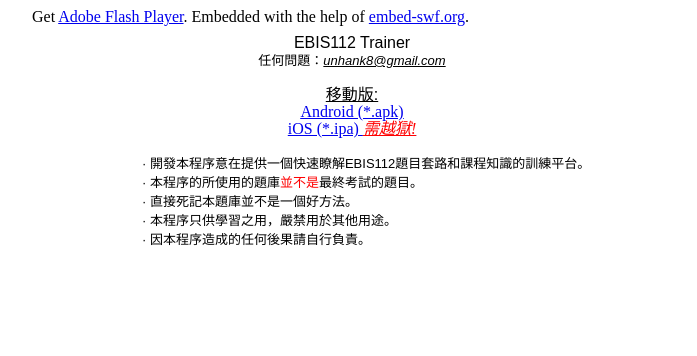
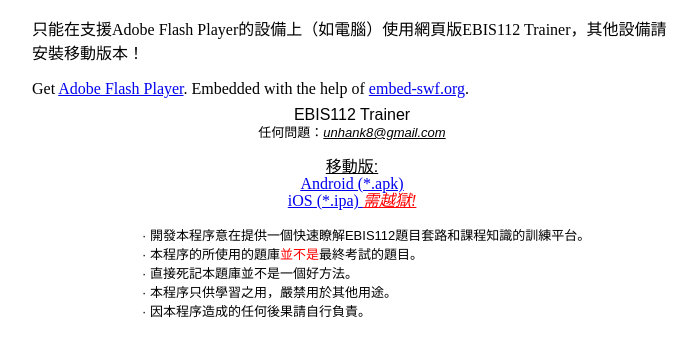
Before and after one commit to unhank/EBIS112Trainer, a plain HTML site: page index.html in a window 1280 px wide. Shown: the whole page, without its empty margins (288-985 px from the left). Drawn offline with Linux system fonts and the light colour scheme; a script that the page names is missing.

Commit message:
added: noticing

```diff
--- a/index.html
+++ b/index.html
@@ -20,6 +20,7 @@
 						<param name="bgcolor" value="#FFFFFF" />
 						<param name="flashvars" value="" />
 						<!--<![endif]-->
+						<p>只能在支援Adobe Flash Player的設備上（如電腦）使用網頁版EBIS112 Trainer，其他設備請安裝移動版本！</p>
 						Get <a href="http://www.adobe.com/go/getflash">Adobe Flash Player</a>. Embedded with the help of <a href="http://embed-swf.org">embed-swf.org</a>.
 						<!--[if !IE]>-->
 					</object>
```
